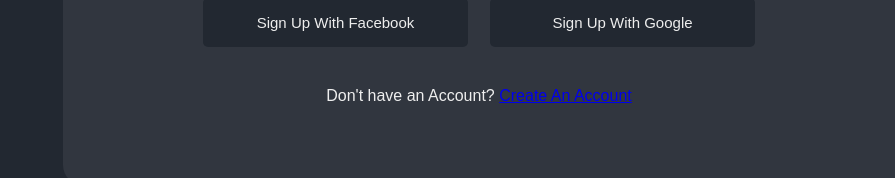
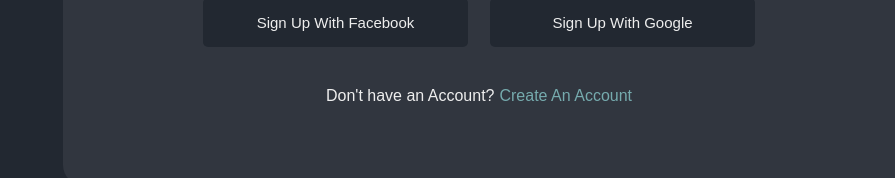
Before and after one commit to rpedroribeiro/learning-chatting, a React (Vite) app in the folder client/: page /login in a window 1280 px wide. Shown: the part 547-725 px from the top of the page, without its empty margins (385-1280 px from the left). Built offline with nearby package versions, Linux system fonts and the light colour scheme; a web font is replaced by a local one.

Commit message:
improved link visuality in login/signup form

```diff
--- a/client/src/components/LogInForm.tsx
+++ b/client/src/components/LogInForm.tsx
@@ -54,7 +54,14 @@
         <button>Sign Up With Facebook</button>
         <button>Sign Up With Google</button>
       </div>
-      <span>Don't have an Account? <Link to='/signup'>Create An Account</Link></span>
+      <span>Don't have an Account?
+        <Link
+          style={{ textDecoration: 'none', color: 'var(--button)', marginLeft:'5px' }}
+          to='/signup'
+        >
+          Create An Account
+          </Link>
+        </span>
     </div>
   )
 }
--- a/client/src/components/SignUpForm.tsx
+++ b/client/src/components/SignUpForm.tsx
@@ -143,7 +143,14 @@
         <button>Sign Up With Facebook</button>
         <button>Sign Up With Google</button>
       </div>
-      <span>Already Have an Account? <Link to='/login'>Log in</Link></span>
+      <span> Already have an account?
+        <Link
+          style={{ textDecoration: 'none', color: 'var(--button)', marginLeft:'5px' }}
+          to='/login'
+        >
+          Log In
+          </Link>
+        </span>
     </div>
   )
 }
--- a/client/src/styles/sidebar.css
+++ b/client/src/styles/sidebar.css
@@ -65,6 +65,7 @@
   justify-content: flex-start;
   align-items: center;
   overflow: visible;
+  cursor: pointer;
 }
 
 .sidebar-nav-container:hover {
```
